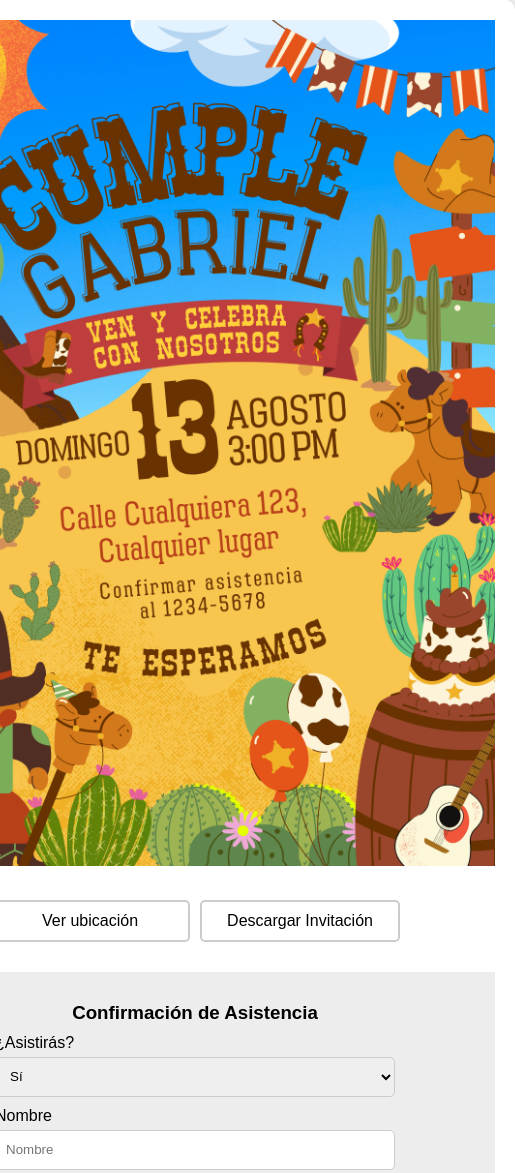
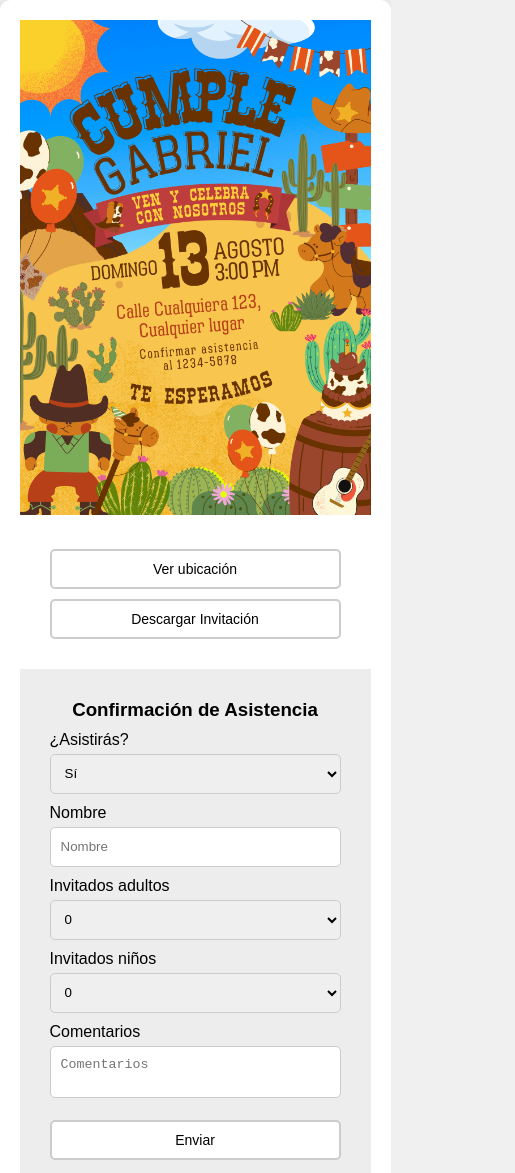
Before and after one commit to kasho0/web-basic-invitation, a plain HTML site: page index.html in a window 390 px wide. Shown: the top 1173 px of the page, 515 px wide, since content can reach past the window. Drawn offline with Linux system fonts and the light colour scheme.

Commit message:
ajuste responsive

```diff
--- a/index.html
+++ b/index.html
@@ -22,16 +22,18 @@
             padding: 20px;
             border-radius: 10px;
             box-shadow: 0 0 10px rgba(0, 0, 0, 0.1);
+            width: 90%;
+            max-width: 600px;
         }
         .container img {
             max-width: 100%;
             height: auto;
-            max-width: 600px;
         }
         .buttons {
             display: flex;
             justify-content: center;
             gap: 10px;
+            flex-wrap: wrap;
         }
         .buttons button,
         .rsvp form button {
@@ -43,7 +45,7 @@
             cursor: pointer;
             font-size: 16px;
             transition: background-color 0.3s, color 0.3s;
-            min-width: 200px; /* Ajusta este valor según sea necesario. */
+            min-width: 200px;
         }
         .buttons button:hover,
         .rsvp form button:hover {
@@ -83,13 +85,25 @@
             height: 40px;
         }
         .form-group textarea {
-            resize: none; /* Evita que el textarea se pueda cambiar de tamaño */
+            resize: none;
         }
         .section-content {
             padding: 30px;
         }
         .confirmation {
             background-color: #ededed;
+        }
+
+        /* Media Queries */
+        @media (max-width: 600px) {
+            .buttons button,
+            .rsvp form button {
+                min-width: 100%;
+                font-size: 14px;
+            }
+            .form-group {
+                max-width: 100%;
+            }
         }
     </style>
 </head>
```
